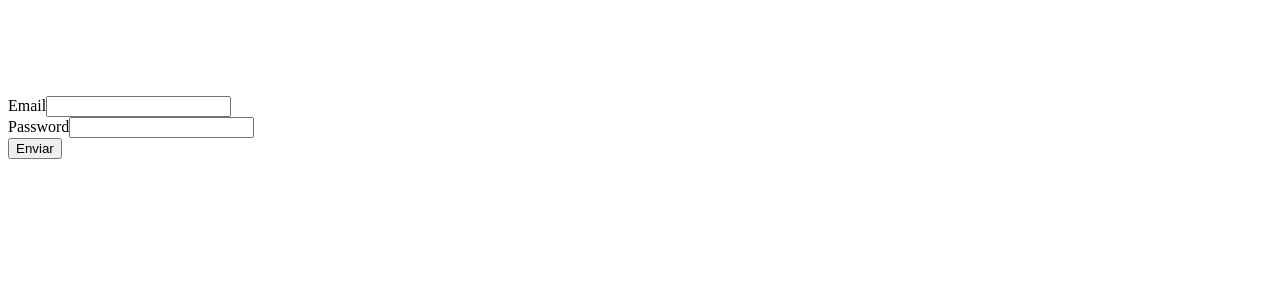
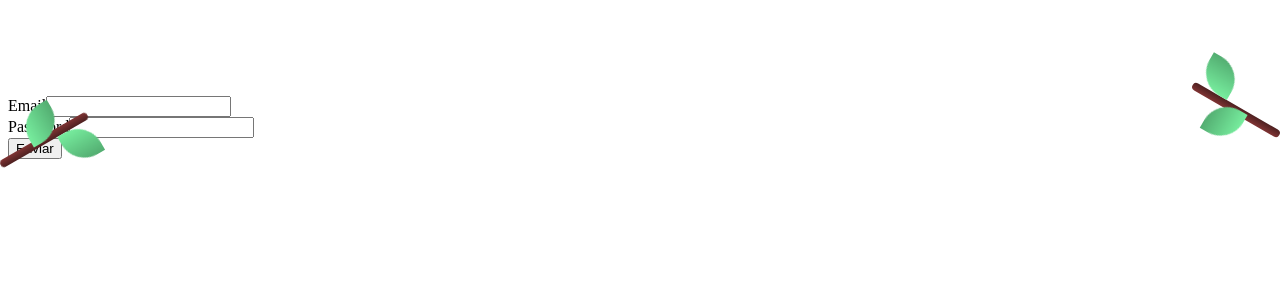
Before and after one commit to francobuceta/Groot-Login, a React (Vite) app: page / in a window 1280 px wide. Shown: the top 300 px of the page. Built offline with nearby package versions, Linux system fonts and the light colour scheme; the HTML template or start-up script is replaced by a standard one.

Commit message:
add branch & leaves

```diff
--- a/src/components/GrootDraw.jsx
+++ b/src/components/GrootDraw.jsx
@@ -62,6 +62,16 @@ const GrootDraw = () => {
                 </div>
 
                 <div className="head">
+                    <div className="leaf_container">
+                        <Branch>
+                            <Leaf></Leaf>
+                            <Leaf></Leaf>
+                        </Branch>
+                        <Branch>
+                            <Leaf></Leaf>
+                            <Leaf></Leaf>
+                        </Branch>
+                    </div>
                     <div className="face">
                         <div className="eyes">
                             <Eyes emailText={emailText}
@@ -104,6 +114,7 @@ const Mouth = styled.div`
     border-radius: 35px 35px 100px 100px;
     margin-top: 1rem;
     position: relative;
+    transition: all 0.3s;
 
     .tongue {
         display: ${({ emailFocus }) => emailFocus ? "block" : "none"};
@@ -237,4 +248,71 @@ const eyeAnimations = {
     8: moveEyes9
 };
 
+const leafOddGrow = () => keyframes`
+    0% {
+        transform: scale(0);
+    }
+
+    100% {
+        transform: scale(1);
+    }
+`;
+
+const leafEvenGrow = () => keyframes`
+    0% {
+        transform: rotate(-90deg) scale(0);
+    }
+
+    100% {
+        transform: rotate(-90deg) scale(1);
+    }
+`;
+
+const Branch = styled.div`
+    position: absolute;
+    width: 8px;
+    border-radius: 25px;
+    background: linear-gradient(to right, #7f3333, #4d2020);
+    &:nth-child(1) {
+		top: 60px;
+		right: 40px;
+		height: 100px;
+		z-index: 20;
+		transform: rotate(-60deg);
+	}
+    &:nth-child(2) {
+		top: 90px;
+		left: 40px;
+		height: 100px;
+		z-index: 20;
+		transform: rotate(60deg);
+	}
+`;
+
+const Leaf = styled.div`
+    position: absolute;
+    width: 35px;
+    height: 35px;
+    border-radius: 75% 0 75% 0;
+    background: linear-gradient(to right, #77ed9e, #53ad71);
+    &:nth-child(1) {
+		top: 2px;
+		animation-delay: 3.5s;
+		left: 100%;
+		transform-origin: 0% 100%;
+		animation-name: ${leafOddGrow};
+		animation-duration: 4s;
+		animation-fill-mode: both;
+	}
+    &:nth-child(2) {
+		top: 10px;
+		animation-delay: 3s;
+		left: -150%;
+		transform-origin: 50% 100%;
+		animation-name: ${leafEvenGrow};
+		animation-duration: 4s;
+		animation-fill-mode: both;
+	}
+`;
+
 export default GrootDraw;
```
Also changed, not shown: src/styles/styles.scss (+91 -3 lines).
